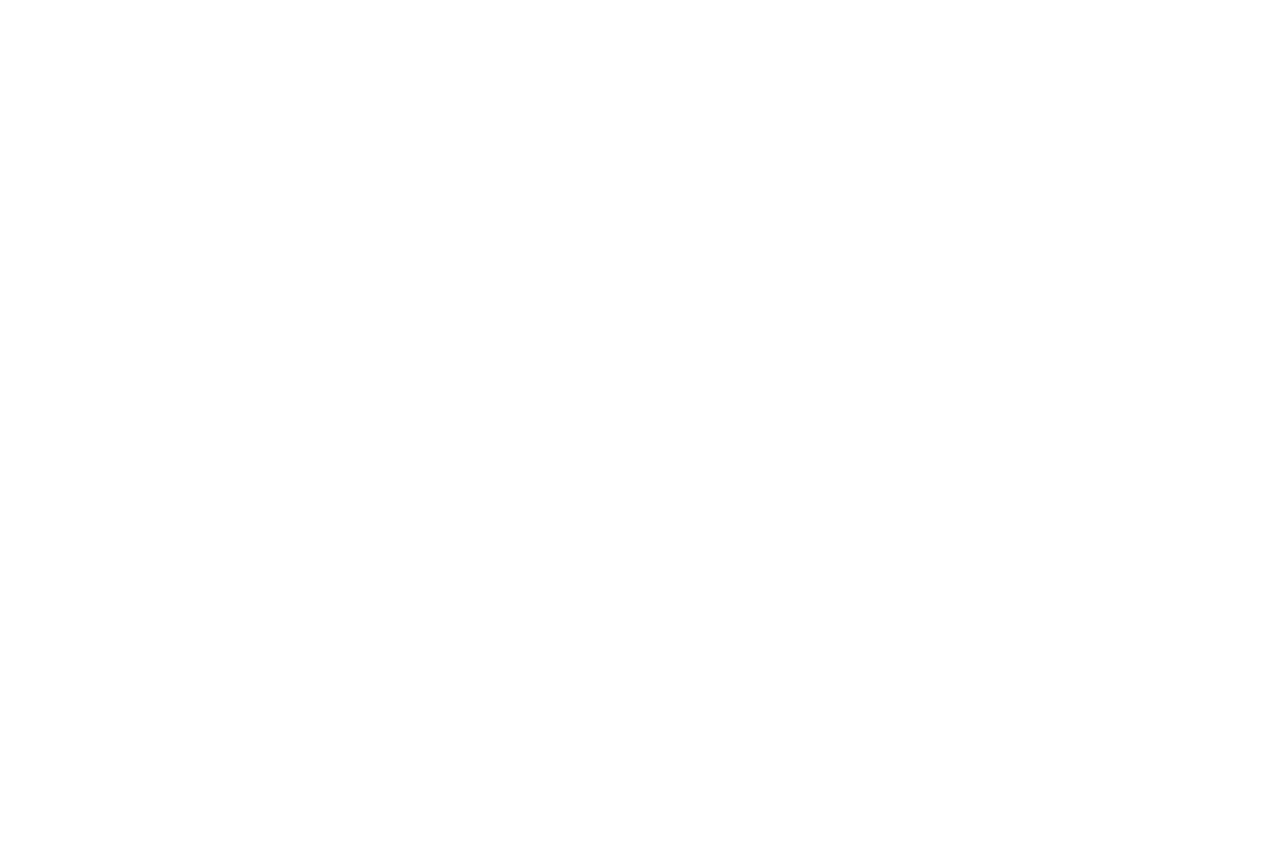
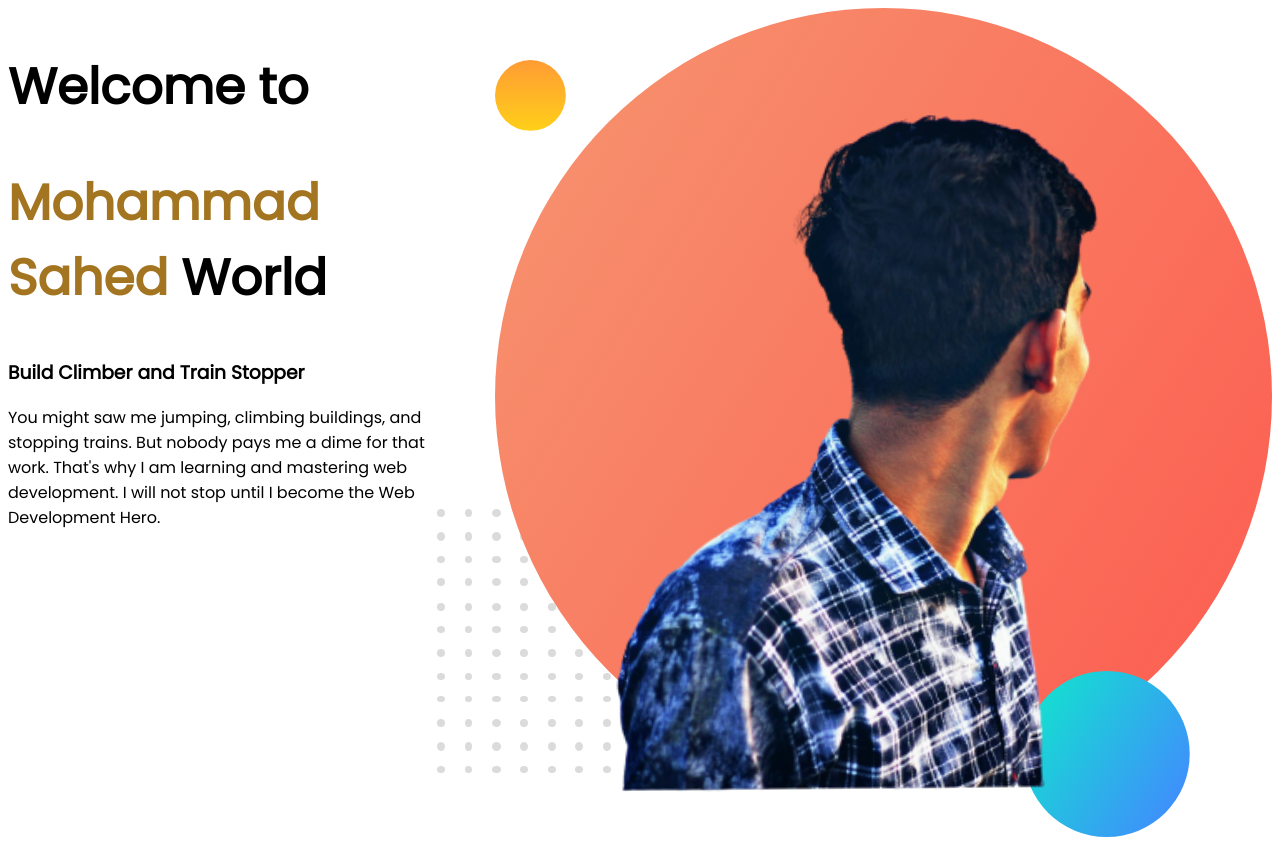
Before and after one commit to borhansahed/my-portfolio, a plain HTML site: page index.html in a window 1280 px wide. Before the commit the page ends 800 px from the top, so only its background shows below. Drawn offline with Linux system fonts and the light colour scheme.

Commit message:
first section updated

```diff
--- a/index.html
+++ b/index.html
@@ -5,9 +5,24 @@
     <meta http-equiv="X-UA-Compatible" content="IE=edge">
     <meta name="viewport" content="width=device-width, initial-scale=1.0">
     <title>SAHED PORTFOLIO</title>
+    <link rel="preconnect" href="https://fonts.googleapis.com">
+<link rel="preconnect" href="https://fonts.gstatic.com" crossorigin>
+<link href="https://fonts.googleapis.com/css2?family=Poppins:ital,wght@0,400;1,300&display=swap" rel="stylesheet">
+
     <link rel="stylesheet" href="style.css">
 </head>
 <body>
+    <section class="">
+    <div class="first-div">
+        <h1>Welcome to </h1>
+        <h1><span class="text-color">Mohammad Sahed</span> World</h1>
+        <h3>Build Climber and Train Stopper</h3>
+        <p>You might saw me jumping, climbing buildings, and stopping trains. But nobody pays me a dime for that work. That's why I am learning and mastering web development. I will not stop until I become the Web Development Hero.</p>
+        </div>
+        <div class="picutre-sahed">
+            <img src="images/my-bg.png" alt="">
+        </div>
+    </section>
 
 </body>
 </html>
--- a/style.css
+++ b/style.css
@@ -0,0 +1,16 @@
+body{
+    font-family: 'Poppins', sans-serif;
+
+}
+h1{
+    font-size: 50px;
+}
+.text-color{
+    color:rgb(163, 117, 32);
+}
+section{
+    display: flex;
+}
+.picutre-sahed{
+    width: 100%;
+}
```
